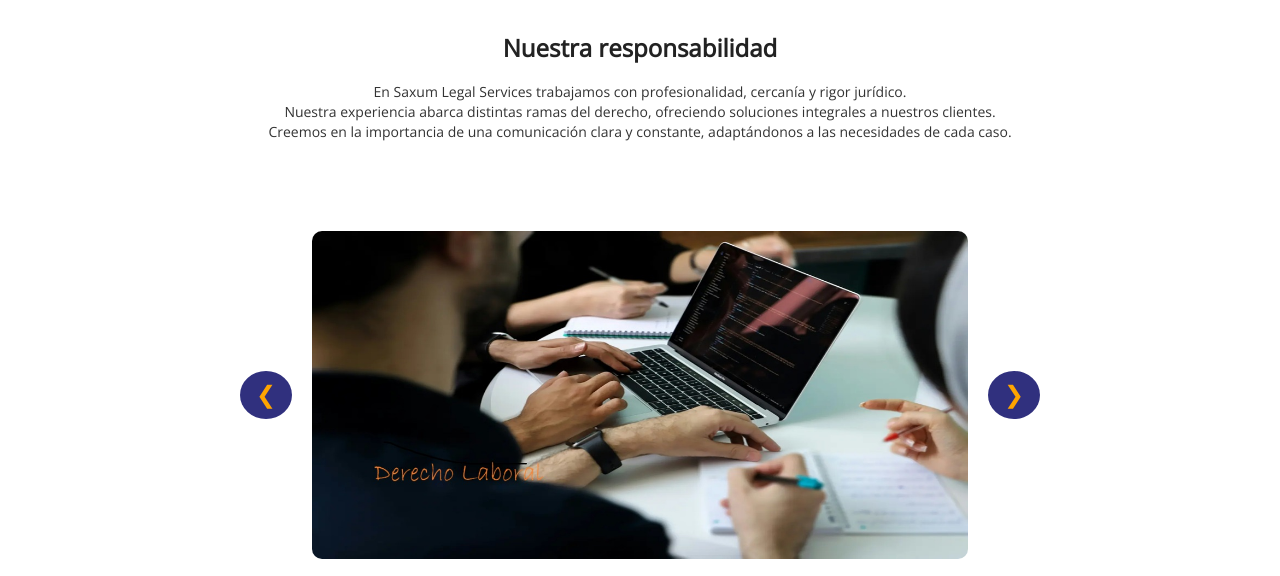
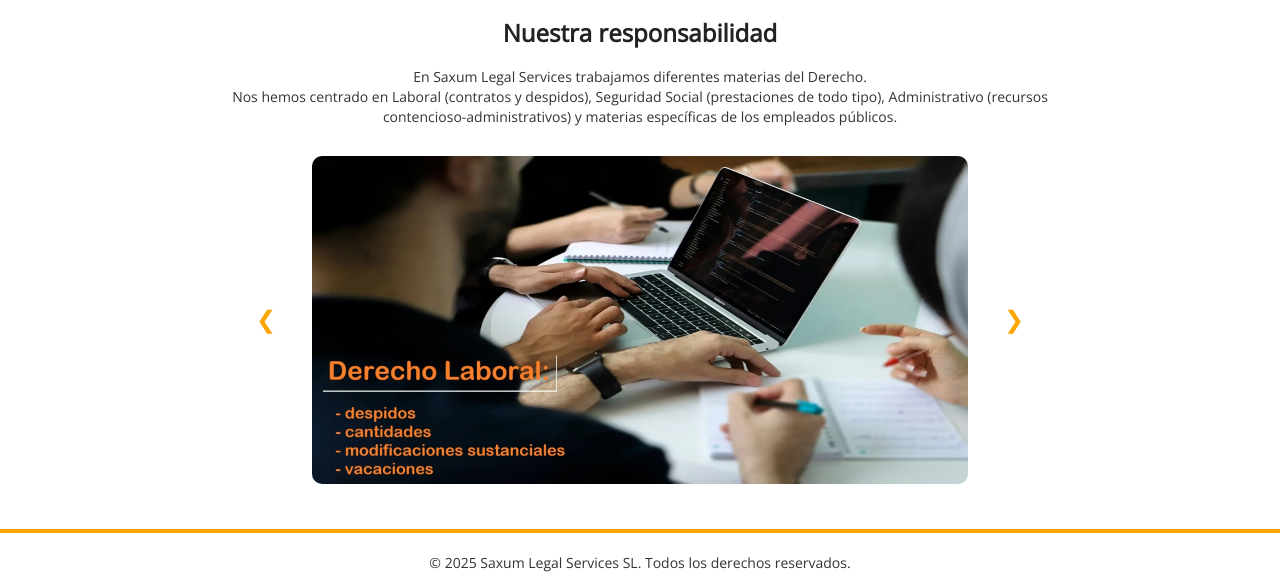
Before and after one commit to pfany/SaxumLegalWebSite, a plain HTML site: page servicios.html in a window 1280 px wide. Shown: the part 76-652 px from the top of the page. Drawn offline with nearby package versions, Linux system fonts and the light colour scheme.

Commit message:
Finalizado el carrusel y ajustados margin y padding

```diff
--- a/CSS/carrusel.css
+++ /dev/null
@@ -1,55 +0,0 @@
-@import url('https://fonts.googleapis.com/css2?family=Roboto:wght@400;700&display=swap');
-
-* {
-  box-sizing: border-box;
-}
-
-body {
-  font-family: 'Roboto', sans-serif;
-  display: flex;
-  align-items: center;
-  justify-content: center;
-  height: 100vh;
-  margin: 0;
-}
-
-img {
-  width: 500px;
-  height: 500px;
-  object-fit: cover;
-}
-
-.carousel {
-  box-shadow: 2px 2px 5px rgba(0, 0, 0, 0.3);
-  height: 530px;
-  width: 500px;
-  overflow: hidden;
-}
-
-.image-container {
-  display: flex;
-  transform: translateX(0);
-  transition: transform 0.5s ease-in-out;
-}
-
-.buttons-container {
-  display: flex;
-  justify-content: space-between;
-}
-
-.btn {
-  background-color: rebeccapurple;
-  color: #fff;
-  border: none;
-  padding: 0.5rem;
-  cursor: pointer;
-  width: 49.5%;
-}
-
-.btn:hover {
-  opacity: 0.9;
-}
-
-.btn:focus {
-  outline: none;
-}
--- a/CSS/estilos.css
+++ b/CSS/estilos.css
@@ -16,6 +16,7 @@ main {
   padding-top: 75px;
 }
 
+/* menú de navegación de header*/
 .nav {
   position: fixed;
   background-color: white;
@@ -41,6 +42,7 @@ main {
 
 .menu a {
   color: #30307e;
+  font-weight: bold;
   text-decoration: none;
   padding: 8px 12px;
   border-bottom: 3px solid transparent;
@@ -59,18 +61,20 @@ main {
   border-bottom: 3px solid orange;
 }
 
+/* imagen central de la página Inicio */
 .hero {
-  background-image: url('../assets/foto0contexto.jpg');
+  background-image: url('../assets/foto0.jpg');
   background-size: cover;
   background-position: center;
-  height: 500px;
+  height: 300px;
   display: flex;
   flex-direction: column;
   justify-content: center;
   align-items: center;
   text-align: center;
   color: #222;
-  filter: brightness(1.5); /* <- Aclara la imagen un 20% */
+  filter: brightness(1.2);
+  position: relative;  /*para .hero::before*/
 }
 
 .hero::before {
@@ -101,8 +105,9 @@ main {
   margin: 0 auto;
 }
 
+/* estilo para los textos */
 .contenedor-textos {
-  padding: 30px 20px;
+  padding: 15px 20px;
   text-align: center;
   color: #333;
   max-width: 900px;
@@ -110,6 +115,12 @@ main {
   line-height: 1.6;
 }
 
+.textos p {
+  font-size: 14px;
+  line-height: 1.4;
+}
+
+/* estilo de los títulos */
 .textos h2 {
   font-size: 1.5rem;
   margin-bottom: 15px;
@@ -133,11 +144,7 @@ h1 {
   color: #222;
 }
 
-.textos p {
-  font-size: 14px;
-  line-height: 1.4;
-}
-
+/* estilo del footer */
 footer {
   background-color: transparent;
   color: #333;
@@ -169,6 +176,7 @@ footer {
   margin: 0 5px;
 }
 
+/* estilo de la página Dónde trabajamos */
 .ubicacion {
   display: flex;
   justify-content: space-between;
@@ -210,6 +218,7 @@ footer {
   color: #555;
 }
 
+/* estilo de la página Contacto */
 #formulario-section {
   background-color: #fff;
   max-width: 700px;
@@ -299,12 +308,14 @@ button[type="submit"]:hover {
     padding: 1rem;
   }
 }
+
+/* estilo del carrusel de la página Servicios */
 .carrusel {
   display: flex;
   align-items: center;
   justify-content: center;
   gap: 20px;
-  margin: 60px auto;
+  margin: 15px auto;
   max-width: 800px;
   position: relative;
 }
@@ -329,7 +340,7 @@ button[type="submit"]:hover {
 
 /* Botones de navegación */
 .carrusel button {
-  background-color: #30307e; /* Azul oscuro */
+  background-color: white; /* Azul oscuro */
   color: orange;
   border: none;
   padding: 10px 16px;
--- a/servicios.html
+++ b/servicios.html
@@ -24,19 +24,18 @@
         <section class="contenedor-textos">
             <div class="textos">
                 <h2>Nuestra responsabilidad</h2>
-                <p>En Saxum Legal Services trabajamos con profesionalidad, cercanía y rigor jurídico.</p>
-                <p>Nuestra experiencia abarca distintas ramas del derecho, ofreciendo soluciones integrales a nuestros clientes.</p>
-                <p>Creemos en la importancia de una comunicación clara y constante, adaptándonos a las necesidades de cada caso.</p>
+                <p>En Saxum Legal Services trabajamos diferentes materias del Derecho.</p>
+                <p>Nos hemos centrado en Laboral (contratos y despidos), Seguridad Social (prestaciones de todo tipo), Administrativo (recursos contencioso-administrativos) y materias específicas de los empleados públicos.</p>
             </div>
         </section>
         <section class="carrusel">
             <button class="prev" aria-label="Imagen anterior">&#10094;</button>
 
             <div class="carrusel-imagenes">
-              <img src="assets/foto1contexto.jpg" class="activo" alt="Servicio 1">
-              <img src="assets/foto2contexto.jpg" alt="Servicio 2">
-              <img src="assets/foto3contexto.jpg" alt="Servicio 3">
-              <img src="assets/foto4contexto.jpg" alt="Servicio 4">
+              <img src="assets/foto1conparrafos.jpg" class="activo" alt="Laboral">
+              <img src="assets/foto5conparrafo.jpg" alt="Seguridad Social">
+              <img src="assets/foto8conparrafos.jpg" alt="Administrativo">
+              <img src="assets/foto7conparrafo.jpg" alt="Empleados públicos">
             </div>
 
             <button class="next" aria-label="Imagen siguiente">&#10095;</button>
```
Also changed, not shown: index.html (+1 -1 lines), Assets/foto0.jpg (added), Assets/foto1conparrafos.jpg (added), Assets/foto5conparrafo.jpg (added), Assets/foto7.jpg (added), Assets/foto7conparrafo.jpg (added), Assets/foto8.jpg (added), Assets/foto8conparrafos.jpg (added).
